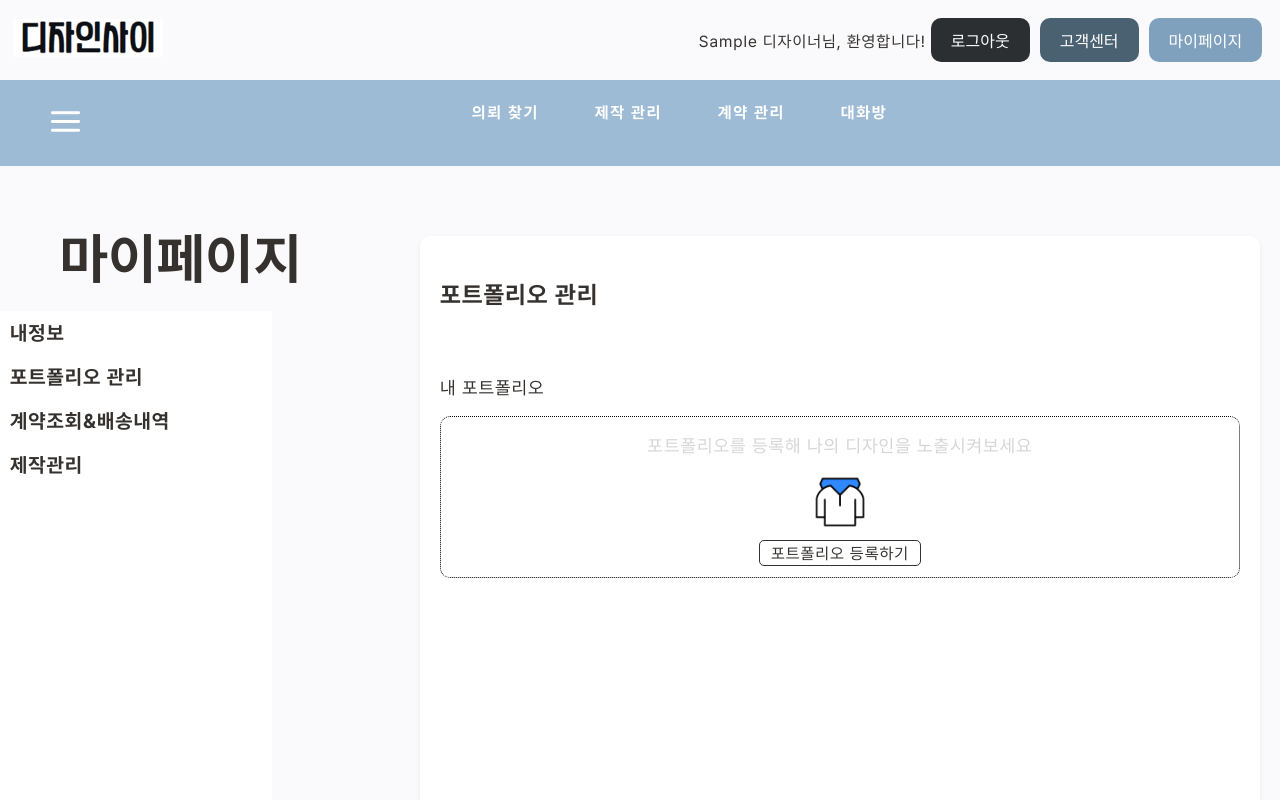
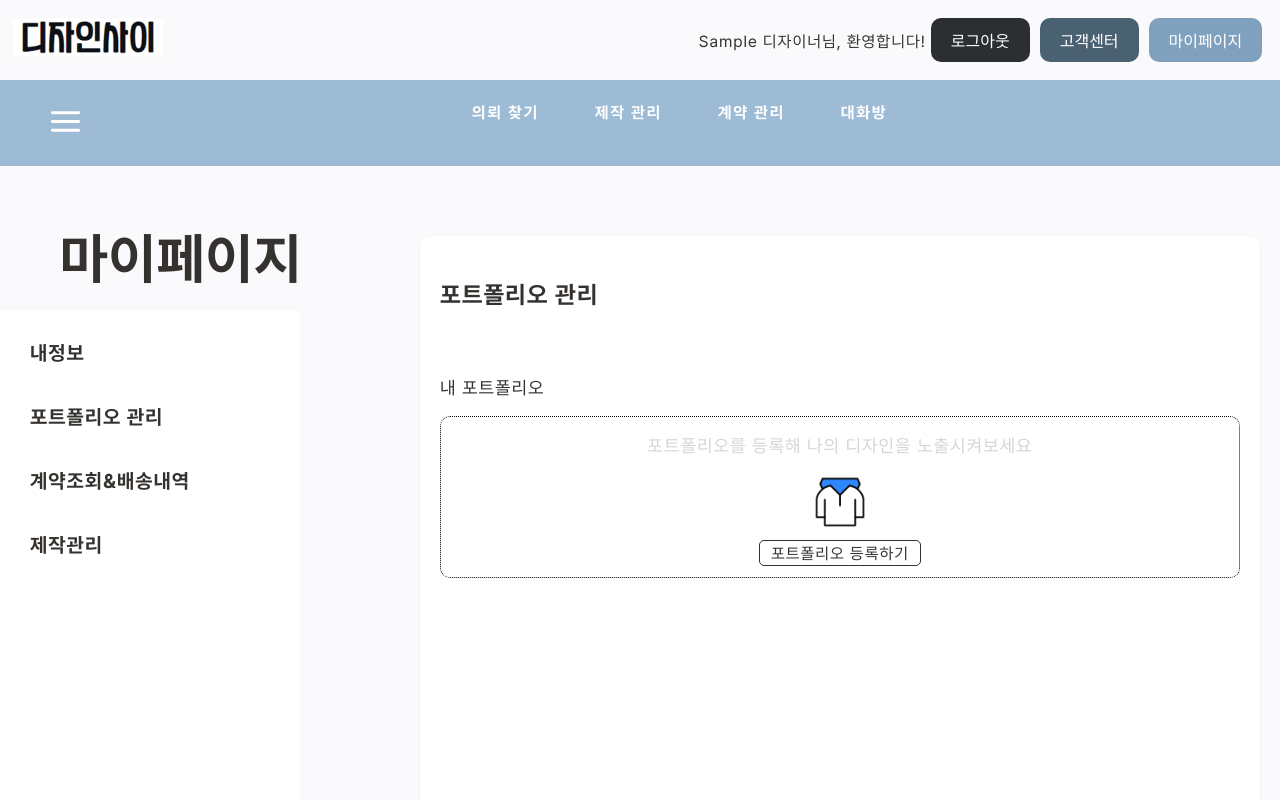
Before and after one commit to kimwax112/letsgit, a React (Create React App) app in the folder 프론트엔드/: page /designer/Dmypage in a window 1280 px wide. Shown: the top 800 px of the page. Built offline with nearby package versions, Linux system fonts and the light colour scheme; a web font is replaced by a local one; what @draft-js-plugins/static-toolbar would draw is missing.

Commit message:
디자이너 마이페이지 수정

```diff
--- a/프론트엔드/src/pages2/Mypage/ui/Sidebar.jsx
+++ b/프론트엔드/src/pages2/Mypage/ui/Sidebar.jsx
@@ -31,11 +31,12 @@ const Title = styled.p`
 `;
 
 const Bar = styled.div`
-  width: 68%;
+  width: 300px;
   background-color: white;
   min-height: 80vh;
   margin: 0; /* 기본 마진 제거 */
   padding: 0;
+
 
   @media (max-width: 768px) {
     width: 100%; /* 작은 화면에서 너비 조정 */
@@ -46,7 +47,7 @@ const Bar = styled.div`
 const ConText = styled.p`
   font-size: 20px;
   font-weight: bold;
-  margin: 0; /* 기본 마진 제거 */
+  margin: 20px; /* 기본 마진 제거 */
   padding: 10px;
 
   @media (max-width: 768px) {
```
Also changed, not shown: 프론트엔드/src/pages2/Mypage/Dmypage.jsx (line endings or trailing spaces).
